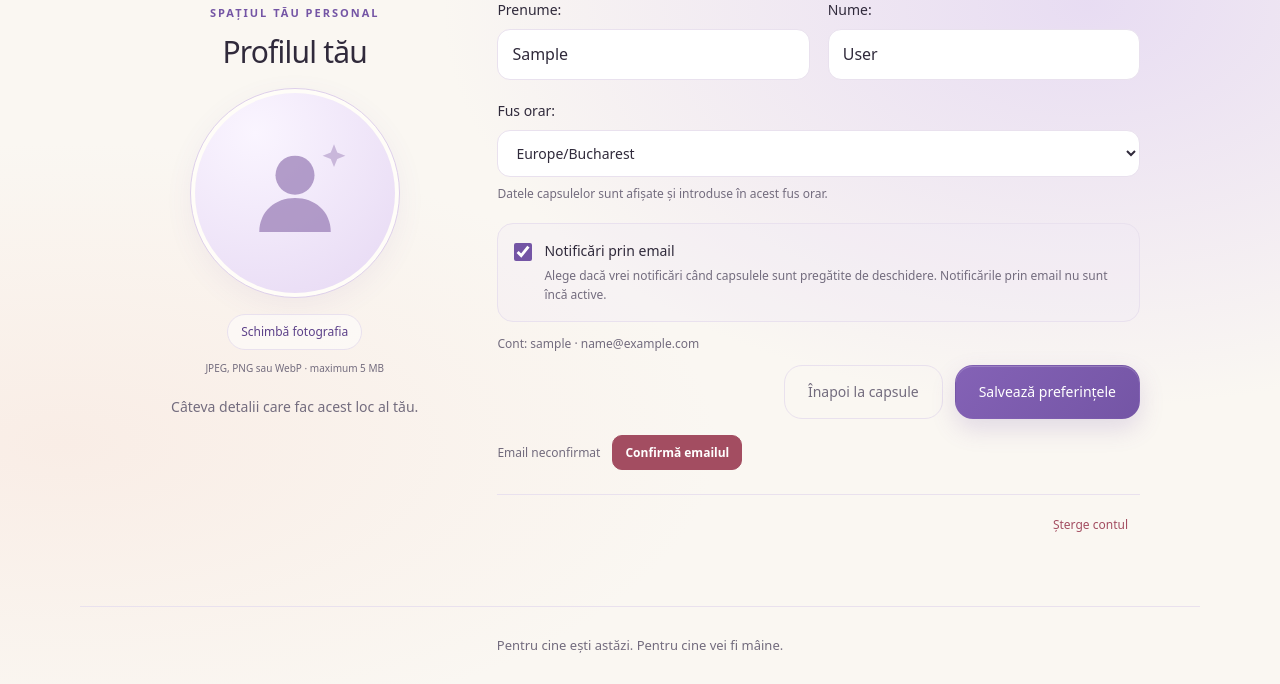
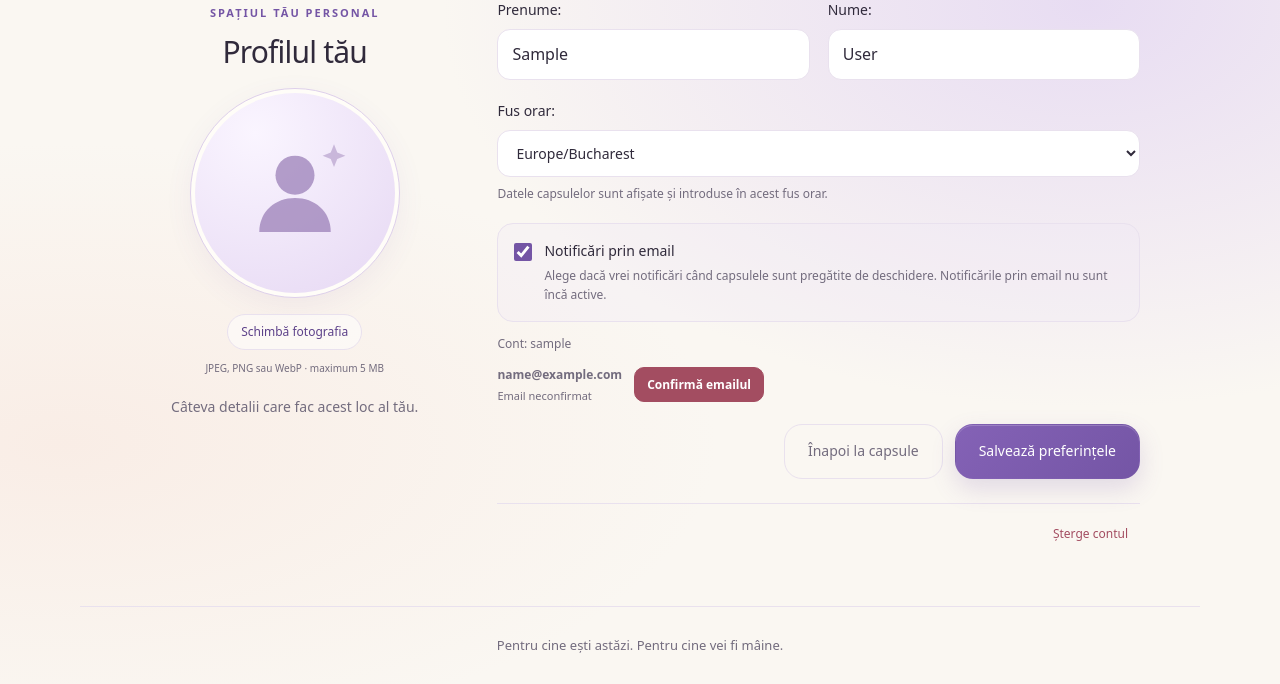
Before and after one commit to dianuca/time-capsule, a Django app: page /accounts/profile/ in a window 1280 px wide. Shown: the part 116-800 px from the top of the page. Run offline with Django 5.2, Linux system fonts and the light colour scheme; the visitor is signed in with stand-in values (Sample User, id 1).

Commit message:
style: position email confirmation beside account address

```diff
--- a/static/css/style.css
+++ b/static/css/style.css
@@ -1272,7 +1272,8 @@ body:has(.capsule-dialog[open]) { overflow: hidden; }
 .profile-email-toggle input { width: 18px; height: 18px; margin: 3px 0 0; accent-color: var(--accent); flex-shrink: 0; }
 .profile-email-toggle small { display: block; margin-top: 4px; color: var(--muted); font-size: 12px; }
 .profile-account-detail { color: var(--muted); font-size: 12px; overflow-wrap: anywhere; }
-.profile-email-status { display: flex; align-items: center; flex-wrap: wrap; gap: 6px 12px; margin-top: 16px; color: var(--muted); font-size: 12px; overflow-wrap: anywhere; }
+.profile-email-status { display: flex; align-items: center; flex-wrap: wrap; gap: 6px 12px; margin: 12px 0 20px; color: var(--muted); font-size: 12px; overflow-wrap: anywhere; }
+.profile-email-label { display: block; margin-top: 3px; font-size: 11px; }
 .profile-email-status a { font-size: 12px; text-underline-offset: 3px; }
 .profile-email-status .profile-email-confirm { min-height: 34px; padding: 7px 12px; border-radius: 10px; font-weight: 600; text-decoration: none; }
 .profile-email-status small { flex-basis: 100%; font-size: 11px; }
--- a/templates/accounts/profile.html
+++ b/templates/accounts/profile.html
@@ -33,14 +33,14 @@
             <div class="form-field">{{ form.timezone.label_tag }}{{ form.timezone }}{{ form.timezone.errors }}<p class="help-text" id="{{ form.timezone.id_for_label }}_helptext">{{ form.timezone.help_text }}</p></div>
             <label class="profile-email-toggle">{{ form.email_notifications_enabled }}<span>{{ form.email_notifications_enabled.label }}<small>Alege dacă vrei notificări când capsulele sunt pregătite de deschidere. Notificările prin email nu sunt încă active.</small></span></label>
             {{ form.email_notifications_enabled.errors }}
-            <p class="profile-account-detail">Cont: {{ user.username }}{% if user.email %} · {{ user.email }}{% endif %}</p>
-            <div class="editor-actions"><a class="button button-quiet" href="{% url 'capsules:list' %}">Înapoi la capsule</a><button class="button button-primary" type="submit">Salvează preferințele</button></div>
-        </form>
+            <p class="profile-account-detail">Cont: {{ user.username }}</p>
         <div class="profile-email-status">
-            <span>{% if user.email_is_verified %}Email confirmat{% else %}Email neconfirmat{% endif %}</span>
+            <span><strong>{{ user.email|default:"Adaugă o adresă de email" }}</strong><span class="profile-email-label">{% if user.email_is_verified %}Email confirmat{% else %}Email neconfirmat{% endif %}</span></span>
             <a {% if not user.email_is_verified %}class="button button-danger profile-email-confirm"{% endif %} data-capsule-popup href="{% url 'accounts:email_settings' %}" aria-label="{% if user.email_is_verified %}Schimbă adresa de email{% else %}Confirmă adresa de email{% endif %}">{% if user.email_is_verified %}Schimbă{% else %}Confirmă emailul{% endif %}</a>
             {% if user.pending_email %}<small>Confirmare în așteptare: {{ user.pending_email }}</small>{% endif %}
         </div>
+            <div class="editor-actions"><a class="button button-quiet" href="{% url 'capsules:list' %}">Înapoi la capsule</a><button class="button button-primary" type="submit">Salvează preferințele</button></div>
+        </form>
         <div class="profile-danger-zone"><a class="capsule-delete-link" data-capsule-popup href="{% url 'accounts:delete' %}">Șterge contul</a></div>
         </div>
     </div>
--- a/templates/base.html
+++ b/templates/base.html
@@ -6,7 +6,7 @@
     <meta charset="UTF-8">
     <meta name="viewport" content="width=device-width, initial-scale=1.0">
     <title>{% block title %}Time Capsule{% endblock %}</title>
-    <link rel="stylesheet" href="{% static 'css/style.css' %}?v=20261013-22">
+    <link rel="stylesheet" href="{% static 'css/style.css' %}?v=20261013-23">
 </head>
 <body>
     <header class="site-header">
```
Also changed, not shown: README.md.
